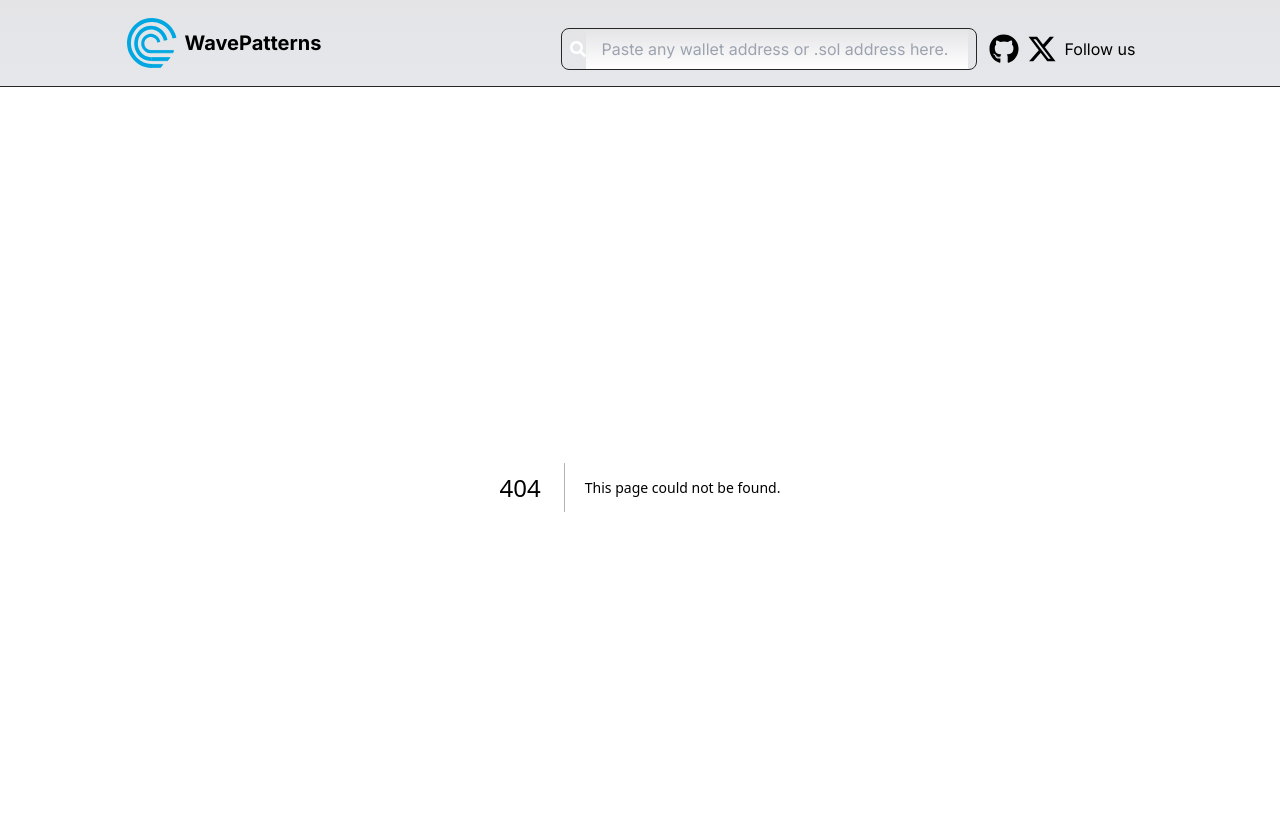
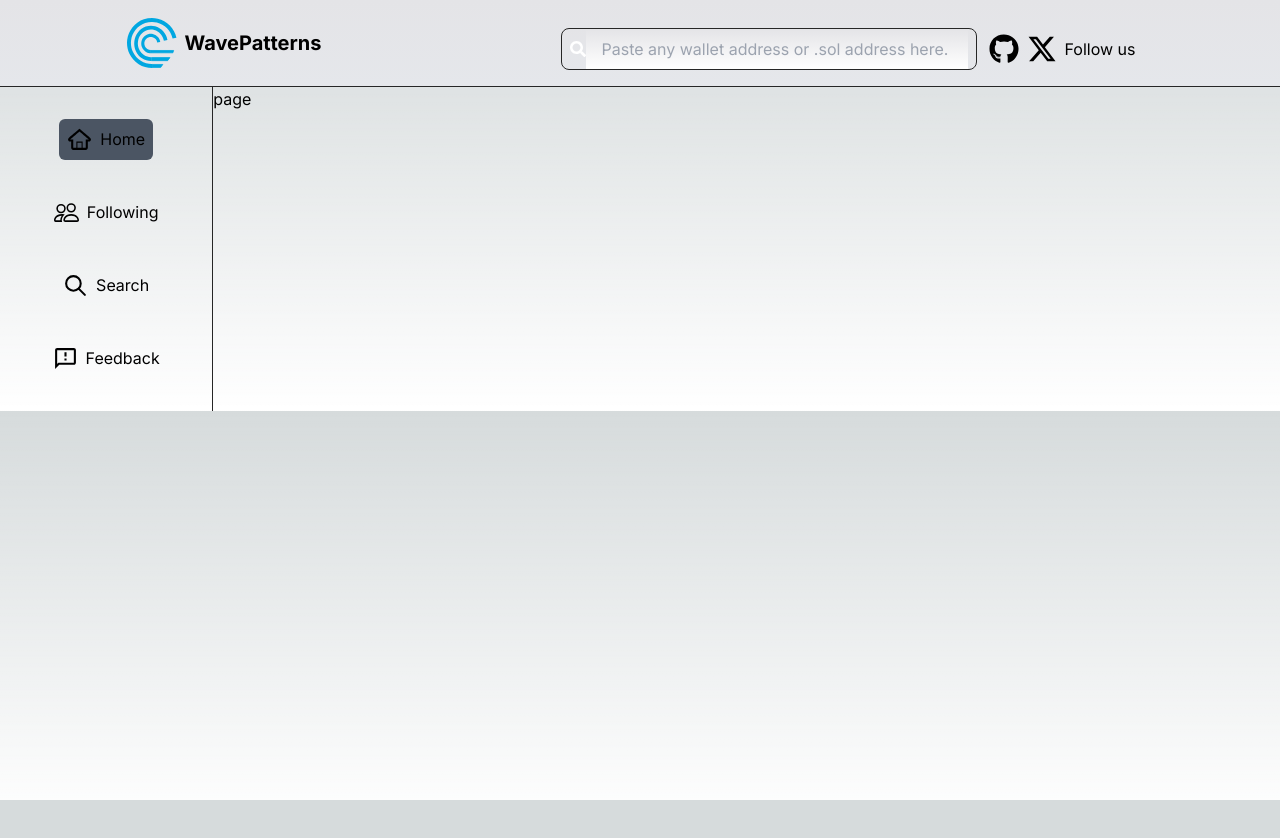
Before and after one commit to SplitWave/wave-patterns, a Next.js app: page /assets in a window 1280 px wide. Before the commit this address had no page. Shown: the top 838 px of the page. After the commit the page ends 800 px from the top, so only its background shows below. Built offline with nearby package versions, Linux system fonts and the light colour scheme.

Commit message:
layout redo

```diff
--- /dev/null
+++ b/src/app/assets/page.tsx
@@ -0,0 +1,7 @@
+import React from 'react';
+
+function page() {
+  return <div>page</div>;
+}
+
+export default page;
--- a/src/app/layout.tsx
+++ b/src/app/layout.tsx
@@ -2,6 +2,8 @@ import type { Metadata } from 'next';
 import { Inter } from 'next/font/google';
 import './globals.css';
 import Header from '@/components/Header';
+import Dashboard from '@/components/Dashboard/Dashboard';
+import Sidebar from '@/components/Sidebar';
 
 const inter = Inter({ subsets: ['latin'] });
 
@@ -20,7 +22,12 @@ export default function RootLayout({
       <body className={inter.className}>
         <div>
           <Header />
-          {children}
+          <div className=" w-screen  flex flex-row">
+            <div className=" lg:w-1/6    ">
+              <Sidebar />
+            </div>
+            <div className=" lg:w-5/6  ">{children}</div>
+          </div>
         </div>
       </body>
     </html>
--- a/src/app/page.tsx
+++ b/src/app/page.tsx
@@ -1,11 +1,10 @@
-import Dashboard from '@/components/Dashboard/Dashboard';
+'use client';
+import HomeView from '@/components/Dashboard/HomeView';
 
 export default function Home() {
   return (
-    <main className="">
-      <div>
-        <Dashboard />
-      </div>
-    </main>
+    <div className="w-full h-full">
+      <HomeView />
+    </div>
   );
 }
--- a/src/components/Dashboard/Dashboard.tsx
+++ b/src/components/Dashboard/Dashboard.tsx
@@ -5,7 +5,7 @@ import { TbSearch } from 'react-icons/tb';
 import { BsPeople } from 'react-icons/bs';
 import { TiHomeOutline } from 'react-icons/ti';
 import { MdOutlineFeedback } from 'react-icons/md';
-import Home from '../Dashboard/Home';
+import HomeView from './HomeView';
 
 export function classNames(
   ...classes: Array<string | boolean | undefined | null>
@@ -59,7 +59,7 @@ function Dashboard() {
         </Tab.List>
         <Tab.Panels className="lg:w-11/12">
           <Tab.Panel>
-            <Home />
+            <HomeView />
           </Tab.Panel>
           <Tab.Panel>Content 2</Tab.Panel>
           <Tab.Panel>Content 3</Tab.Panel>
--- a/src/components/Dashboard/Home.tsx
+++ b/src/components/Dashboard/HomeView.tsx
@@ -9,7 +9,7 @@ import {
 import { FiEye, FiEyeOff } from 'react-icons/fi';
 import Image from 'next/image';
 
-function Home() {
+function HomeView() {
   const [showPubKey, setShowPubKey] = useState<boolean>(false);
   const [examplePubKey, setExamplePubKey] = useState<string>(
     '7Bi8CQX7sV2wWSP4wCeE2rpHD8PdcQ3L99N8J2sKGSRT'
@@ -57,7 +57,7 @@ function Home() {
   //console.log('Assets:', categories.Assets);
 
   return (
-    <div className=" w-full h-full lg:p-10 ">
+    <div className=" w-full  lg:p-10  ">
       <div className=" w-full h-5 mb-10 ">
         <Menu>
           <Menu.Button
@@ -93,7 +93,9 @@ function Home() {
           </Menu.Items>
         </Menu>
       </div>
-      <Tab.Group>
+      <Tab.Group
+        className="w-full h-full"
+        as="div">
         <Tab.List className="flex  p-1 lg:w-1/3  bg-white/[0.12] rounded-md ">
           {Object.keys(categories).map((category) => (
             <Tab
@@ -111,7 +113,7 @@ function Home() {
             </Tab>
           ))}
         </Tab.List>
-        <Tab.Panels className="mt-4 p-4 border border-neutral-800 rounded-lg w-6/8 ">
+        <Tab.Panels className="mt-4 p-4 border border-neutral-800 rounded-lg w-full ">
           {Object.keys(categories).map((category, idx) => (
             <Tab.Panel
               key={idx}
@@ -119,12 +121,12 @@ function Home() {
               {categories[category].length > 0 ? (
                 <div className="overflow-x-auto">
                   <div className="border border-neutral-800 rounded-lg">
-                    <div className="grid grid-cols-8 text-md text-left">
+                    <div className="grid grid-cols-9 text-md text-left">
                       <div className="p-2">Asset</div>
                       <div className="p-2 col-span-2">Token Name</div>
                       <div className="p-2">Symbol</div>
                       <div className="p-2">Balance</div>
-                      <div className="p-2 col-span-2">
+                      <div className="p-2 col-span-3">
                         Associated Account
                       </div>{' '}
                       {/* Adjusted column span */}
@@ -135,7 +137,7 @@ function Home() {
                         .map((token: any, index: number) => (
                           <div
                             key={index}
-                            className="grid grid-cols-8 text-sm">
+                            className="grid grid-cols-9 text-sm">
                             {/* Adjusted width for the image column */}
                             <div className="p-2">
                               <Image
@@ -152,7 +154,7 @@ function Home() {
                             </div>
                             <div className="p-2">{token.info.symbol}</div>
                             <div className="p-2">{token.balance}</div>
-                            <div className="p-2 col-span-2 font-medium">
+                            <div className="p-2 col-span-3 font-medium">
                               {' '}
                               {/* Adjusted column span */}
                               {token.associated_account}
@@ -176,4 +178,4 @@ function Home() {
   );
 }
 
-export default Home;
+export default HomeView;
--- /dev/null
+++ b/src/components/Sidebar.tsx
@@ -0,0 +1,73 @@
+'use client';
+import React from 'react';
+import { Tab } from '@headlessui/react';
+import { TbSearch } from 'react-icons/tb';
+import { BsPeople } from 'react-icons/bs';
+import { TiHomeOutline } from 'react-icons/ti';
+import { MdOutlineFeedback } from 'react-icons/md';
+import Link from 'next/link';
+
+export function classNames(
+  ...classes: Array<string | boolean | undefined | null>
+): string {
+  return classes
+    .filter((value) => typeof value === 'string' && Boolean(value))
+    .join(' ');
+}
+
+function Sidebar() {
+  return (
+    <div className="flex focus:outline-none w-full  ">
+      <Tab.Group vertical>
+        <Tab.List className="flex flex-col lg:items-center w-full h-full p-4 border-r border-neutral-800 ">
+          <Link href="/">
+            <Tab
+              className={({ selected }) =>
+                classNames(
+                  ' focus:outline-none my-4 p-2 flex flex-row ',
+                  selected && ' bg-gray-600  rounded-md '
+                )
+              }>
+              <TiHomeOutline size={25} />
+              <h1 className=" ml-2 ">Home</h1>
+            </Tab>
+          </Link>
+          <Link href="/assets">
+            <Tab
+              className={({ selected }) =>
+                classNames(
+                  ' focus:outline-none my-4 p-2 flex flex-row ',
+                  selected && ' bg-gray-600  rounded-md '
+                )
+              }>
+              <BsPeople size={25} />
+              <h1 className=" ml-2 ">Following</h1>
+            </Tab>
+          </Link>
+          <Tab
+            className={({ selected }) =>
+              classNames(
+                ' focus:outline-none my-4 p-2 flex flex-row ',
+                selected && ' bg-gray-600  rounded-md '
+              )
+            }>
+            <TbSearch size={25} />
+            <h1 className=" ml-2 ">Search</h1>
+          </Tab>
+          <Tab
+            className={({ selected }) =>
+              classNames(
+                ' focus:outline-none my-4 p-2 flex flex-row ',
+                selected && ' bg-gray-600  rounded-md '
+              )
+            }>
+            <MdOutlineFeedback size={25} />
+            <h1 className=" ml-2 ">Feedback</h1>
+          </Tab>
+        </Tab.List>
+      </Tab.Group>
+    </div>
+  );
+}
+
+export default Sidebar;
```
